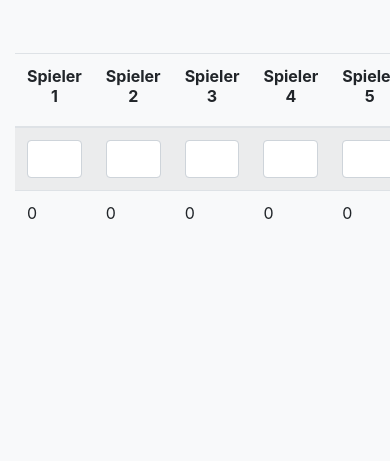
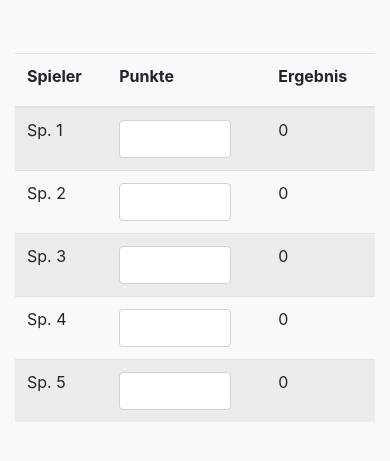
Before and after one commit to pcdlin/pcdlin.github.io, a plain HTML site: page index.html in a window 390 px wide. Shown: the part 89-550 px from the top of the page. Drawn offline with nearby package versions, Linux system fonts and the light colour scheme.

Commit message:
Mobile friendly

```diff
--- a/index.html
+++ b/index.html
@@ -1,6 +1,7 @@
 <html>
 
 <head>
+    <meta name="viewport" content="width=device-width, initial-scale=1, maximum-scale=1, user-scalable=no">
     <link rel="stylesheet" href="https://stackpath.bootstrapcdn.com/bootstrap/4.4.1/css/bootstrap.min.css"
         integrity="sha384-Vkoo8x4CGsO3+Hhxv8T/Q5PaXtkKtu6ug5TOeNV6gBiFeWPGFN9MuhOf23Q9Ifjh" crossorigin="anonymous">
     <style>
@@ -27,25 +28,34 @@
 
             <table class="table table-striped">
                 <thead>
-                    <th><label class="heading">Spieler 1</label></th>
-                    <th><label class="heading">Spieler 2</label></th>
-                    <th><label class="heading">Spieler 3</label></th>
-                    <th><label class="heading">Spieler 4</label></th>
-                    <th><label class="heading">Spieler 5</label></th>
+                    <th><label class="heading">Spieler</label></th>
+                    <th><label class="heading">Punkte</label></th>
+                    <th><label class="heading">Ergebnis</label></th>
                 </thead>
                 <tbody>
                     <tr>
+                        <td>Sp. 1</td>
                         <td><input id="score0" class="form-control" type="number"></input></td>
-                        <td><input id="score1" class="form-control" type="number"></input></td>
-                        <td><input id="score2" class="form-control" type="number"></input></td>
-                        <td><input id="score3" class="form-control" type="number"></input></td>
-                        <td><input id="score4" class="form-control" type="number"></input></td>
+                        <td><label id="result0">0</label></td>
                     </tr>
                     <tr>
-                        <td><label id="result0">0</label></td>
+                        <td>Sp. 2</td>
+                        <td><input id="score1" class="form-control" type="number"></input></td>
                         <td><label id="result1">0</label></td>
+                    </tr>
+                    <tr>
+                        <td>Sp. 3</td>
+                        <td><input id="score2" class="form-control" type="number"></input></td>
                         <td><label id="result2">0</label></td>
+                    </tr>
+                    <tr>
+                        <td>Sp. 4</td>
+                        <td><input id="score3" class="form-control" type="number"></input></td>
                         <td><label id="result3">0</label></td>
+                    </tr>
+                    <tr>
+                        <td>Sp. 5</td>
+                        <td><input id="score4" class="form-control" type="number"></input></td>
                         <td><label id="result4">0</label></td>
                     </tr>
                 </tbody>
@@ -73,7 +83,7 @@
         }
 
         for (let i = 0; i < MAX_PLAYERS; ++i) {
-            document.getElementById('score' + i).addEventListener("change", _ => update());
+            document.getElementById('score' + i).addEventListener("input", _ => update());
         }
     </script>
 </footer>
```
